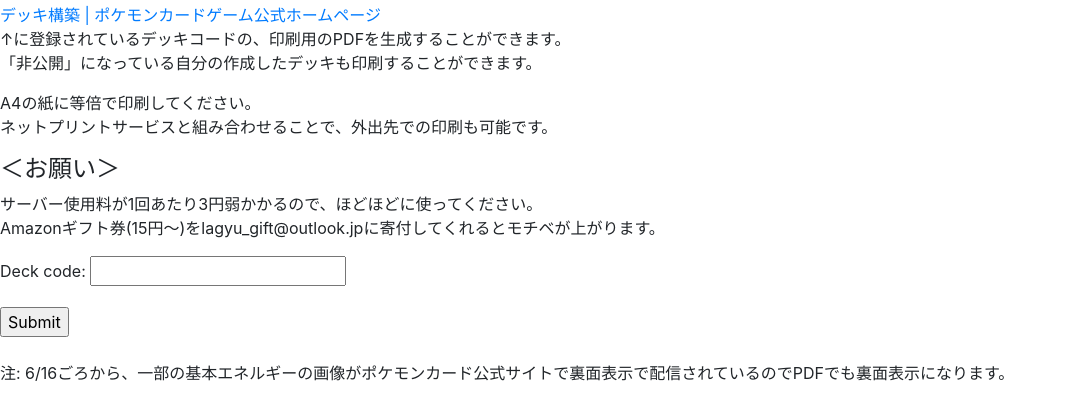
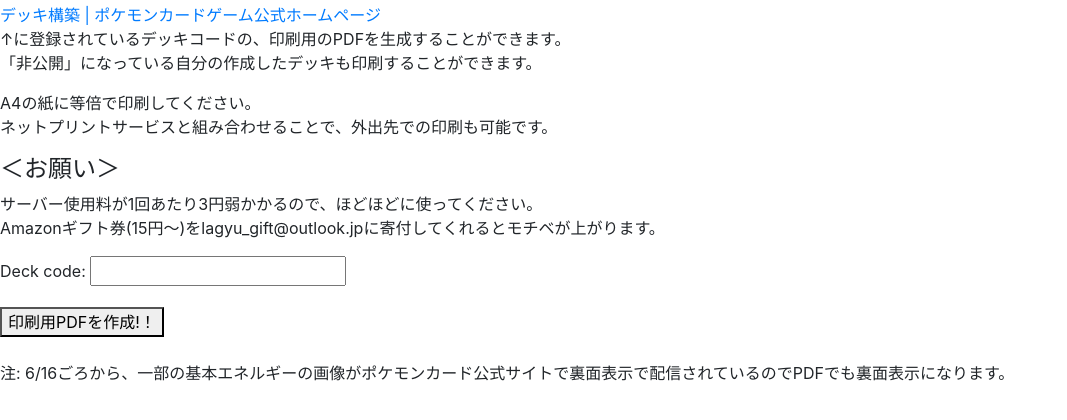
Before and after one commit to PokemonCardInCastle/PTCG2win, a Django app: page /proxy_maker in a window 1280 px wide. Shown: the part 242-662 px from the top of the page, without its empty margins (0-1067 px from the left). Run offline with Django 3.2, Linux system fonts and the light colour scheme; some libraries are stand-ins or nearby versions.

Commit message:
使い方説明

```diff
--- a/decks/templates/decks/proxy_maker.html
+++ b/decks/templates/decks/proxy_maker.html
@@ -63,7 +63,7 @@
 
 <form action="/proxy_result" method="get">
     {{ form.as_p }}
-    <input type="submit" value="Submit">
+    <button type='submit' name='Submit' value='Submit'>印刷用PDFを作成!！</button>
 </form><br />
 <p>
     注: 6/16ごろから、一部の基本エネルギーの画像がポケモンカード公式サイトで裏面表示で配信されているのでPDFでも裏面表示になります。
```
